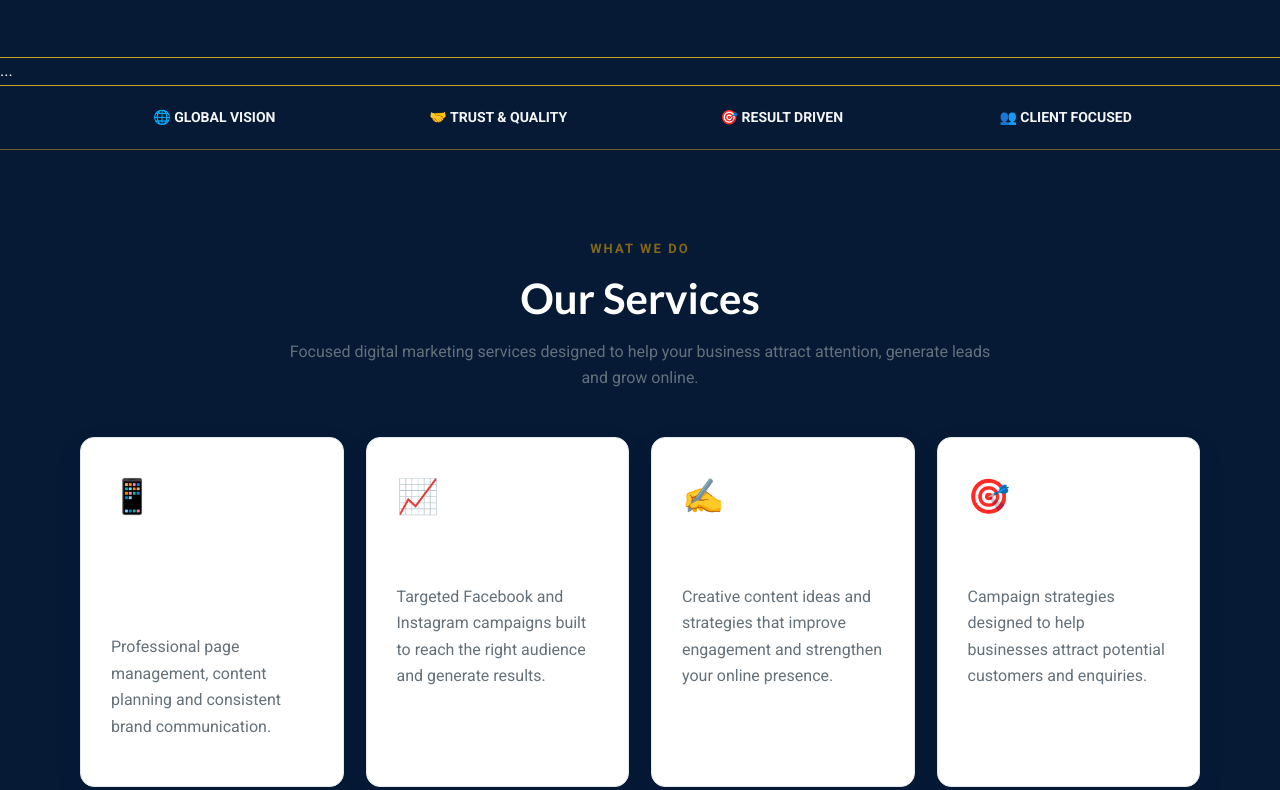
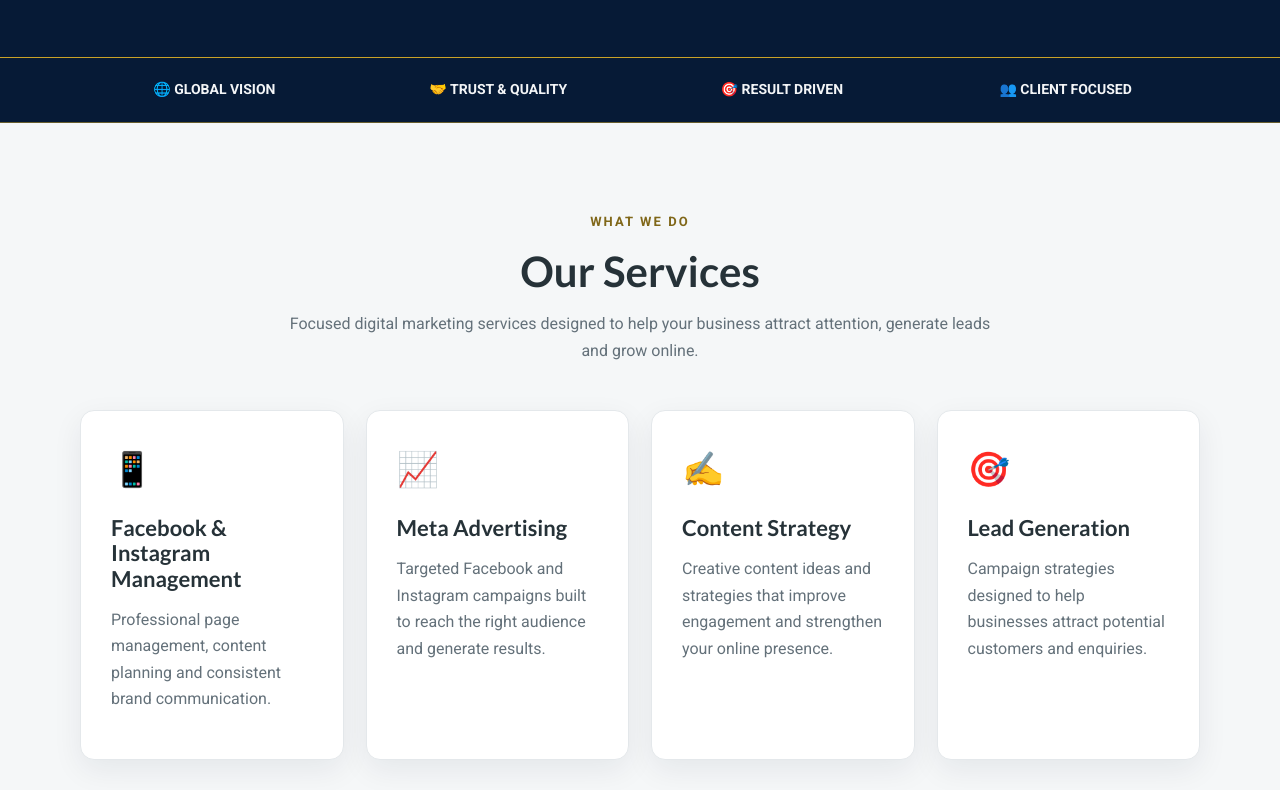
Before and after one commit to miya987-a/miya-enterprise, a plain HTML site: page index.html in a window 1280 px wide. Shown: the part 950-1740 px from the top of the page. Drawn offline with Linux system fonts and the light colour scheme.

Commit message:
Update index.html

```diff
--- a/index.html
+++ b/index.html
@@ -31,14 +31,14 @@
 
 <main id="home">
 
-  <!-- ১. শুধুমাত্র ব্যানারের জন্য আলাদা সেকশন -->
+  <!-- ১. ব্যানার পিকচার সেকশন -->
   <section class="banner-section">
     <div class="banner-wrapper">
       <img src="assets/webbanner.jpg" alt="Miya Enterprise banner">
     </div>
   </section>
 
-  <!-- ২. লেখার জন্য সম্পূর্ণ আলাদা হিরো সেকশন -->
+  <!-- ২. ব্যানার টেক্সট সেকশন -->
   <section class="hero-intro-section">
     <div class="container hero-content">
       <p class="eyebrow">DIGITAL MARKETING AGENCY</p>
@@ -51,33 +51,7 @@
     </div>
   </section>
 
-  <!-- বাকি ট্রাস্ট স্ট্রিপ ও সার্ভিস সেকশন আগের মতোই থাকবে -->
-  <section class="trust-strip">
-    ...
-
-
-
-
-
-
-
-
-<!-- <main id="home">
-  <section class="hero">
-    <img src="assets/webbanner.jpg" alt="Miya Enterprise digital services banner">
-    <div class="hero-overlay">
-      <div class="container hero-content">
-        <p class="eyebrow">DIGITAL MARKETING AGENCY</p>
-        <h1>Grow Your Business With Smarter Digital Marketing</h1>
-        <p>We help businesses build a stronger online presence, reach more customers and grow with practical, data-driven marketing strategies.</p>
-        <div class="hero-actions">
-          <a class="btn btn-gold" href="#contact">Get Started</a>
-          <a class="btn btn-outline" href="#services">View Services</a>
-        </div>
-      </div>
-    </div>
-  </section>*/ -->
-
+  <!-- ৩. ট্রাস্ট স্ট্রিপ সেকশন -->
   <section class="trust-strip">
     <div class="container trust-grid">
       <div>🌐 <strong>GLOBAL VISION</strong></div>
@@ -87,7 +61,8 @@
     </div>
   </section>
 
-  <section id="services" class="section">
+  <!-- ৪. সার্ভিস সেকশন -->
+  <section id="services" class="section section-light">
     <div class="container">
       <div class="section-heading">
         <p class="eyebrow dark">WHAT WE DO</p>
@@ -120,6 +95,7 @@
     </div>
   </section>
 
+  <!-- ৫. অ্যাবাউট সেকশন -->
   <section id="about" class="section section-dark">
     <div class="container two-col">
       <div>
@@ -133,7 +109,8 @@
     </div>
   </section>
 
-  <section class="section">
+  <!-- ৬. ওয়াই আস সেকশন -->
+  <section class="section section-light">
     <div class="container">
       <div class="section-heading">
         <p class="eyebrow dark">WHY US</p>
@@ -148,6 +125,7 @@
     </div>
   </section>
 
+  <!-- ৭. ওয়ার্ক প্রসেস সেকশন -->
   <section id="process" class="section section-light">
     <div class="container">
       <div class="section-heading">
@@ -163,6 +141,7 @@
     </div>
   </section>
 
+  <!-- ৮. কন্টাক্ট সেকশন -->
   <section id="contact" class="section contact">
     <div class="container contact-box">
       <div>
@@ -171,7 +150,6 @@
         <p>Tell us about your business and what you want to achieve online.</p>
       </div>
       <div class="contact-actions">
-        <!-- Replace these placeholders with your real contact details. -->
         <a class="btn btn-gold" href="mailto:your@email.com">Email Us</a>
         <a class="btn btn-outline-light" href="https://wa.me/XXXXXXXXXXX" target="_blank" rel="noopener">WhatsApp</a>
       </div>
```
